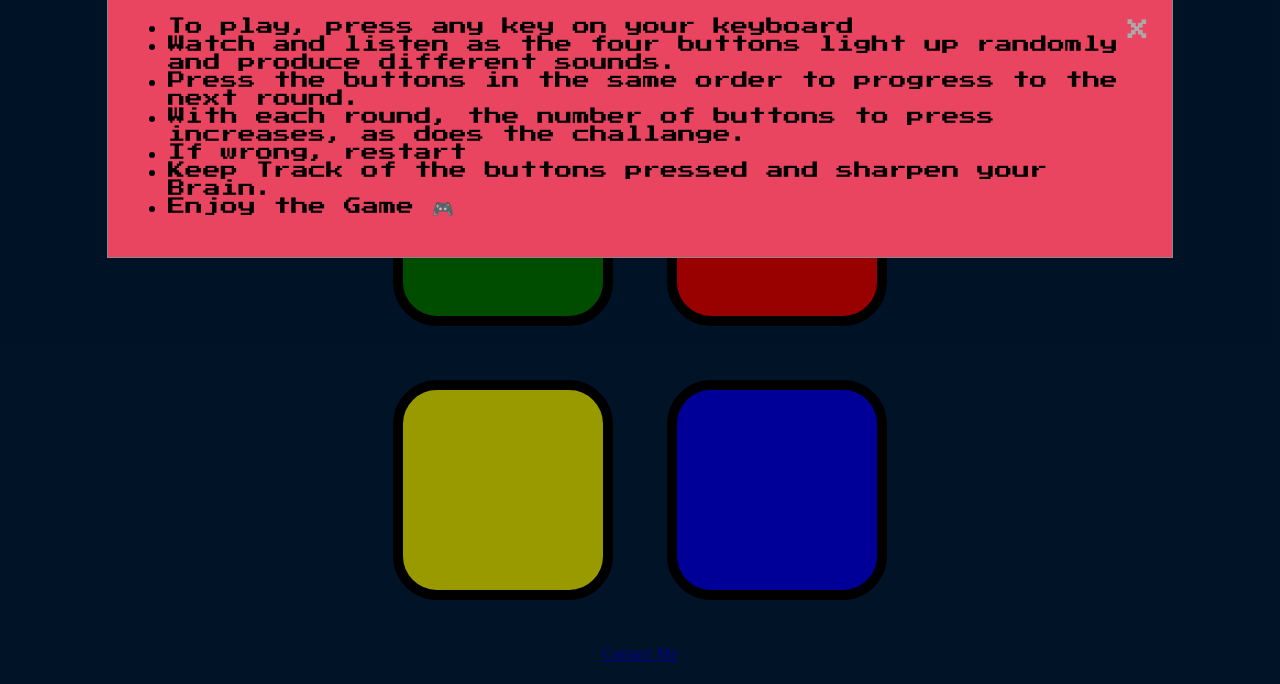
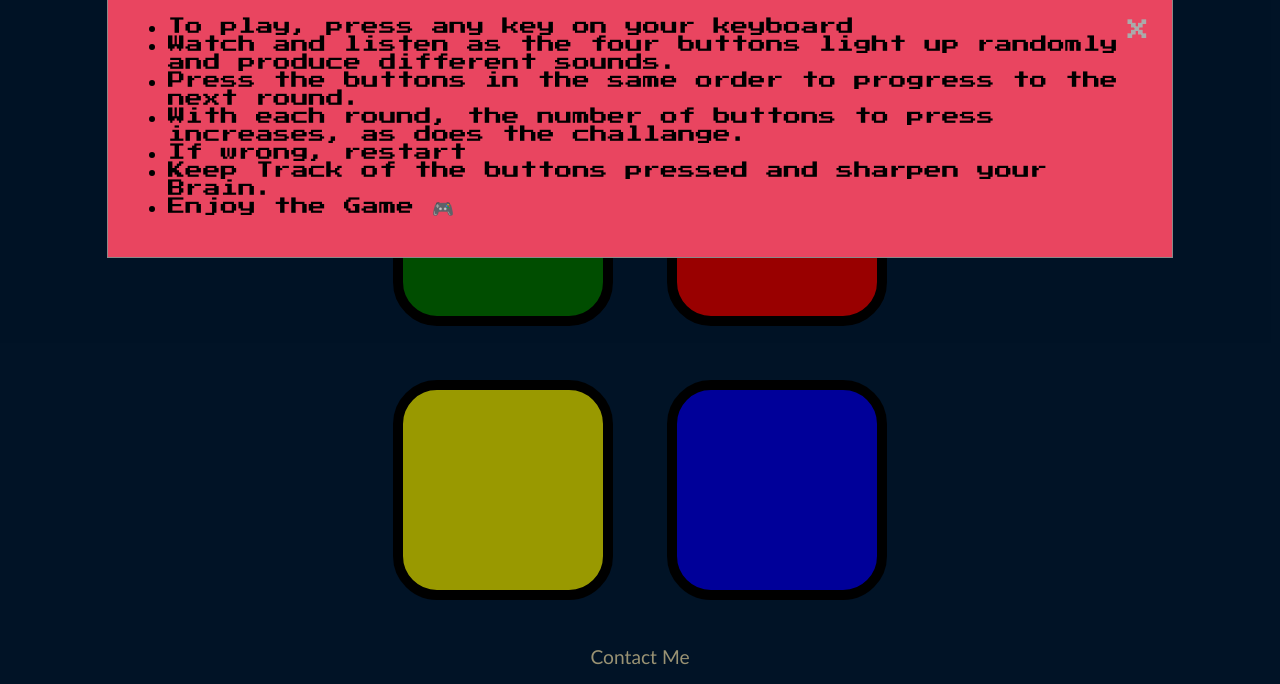
Before and after one commit to chiragsanghvi18/Simon-Game, a plain HTML site: page index.html in a window 1280 px wide. Shown: the part 166-850 px from the top of the page. Drawn offline with nearby package versions, Linux system fonts and the light colour scheme.

Commit message:
Update styles.css

```diff
--- a/styles.css
+++ b/styles.css
@@ -123,6 +123,21 @@ body {
   grid-gap: 100px;
 }
 
+/* COntact ME */
+.contact-me{
+  font-family: 'Gill Sans', 'Gill Sans MT', Calibri, 'Trebuchet MS', sans-serif;
+  font-weight: 400;
+  font-size: 1.2rem;
+  color: #FEF2BF;
+
+}
+a:link{
+  text-decoration: none;
+
+}
+a:hover{
+  color: #00ffee;
+}
 
 /* Game Buttons */
 
@@ -154,6 +169,7 @@ body {
     border-radius: 20%;
   }
 }
+
 @media (max-width: 425px){
   .btn {
     margin: 12px;
```
